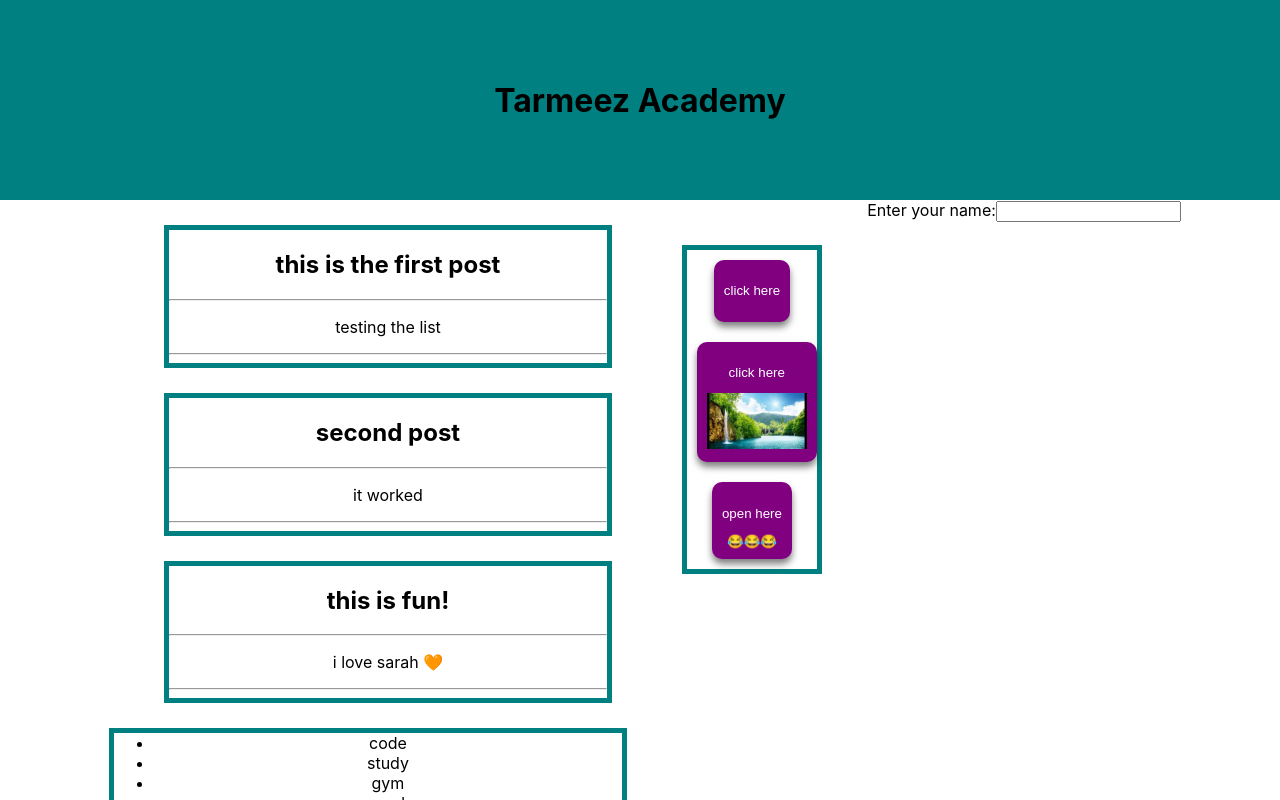
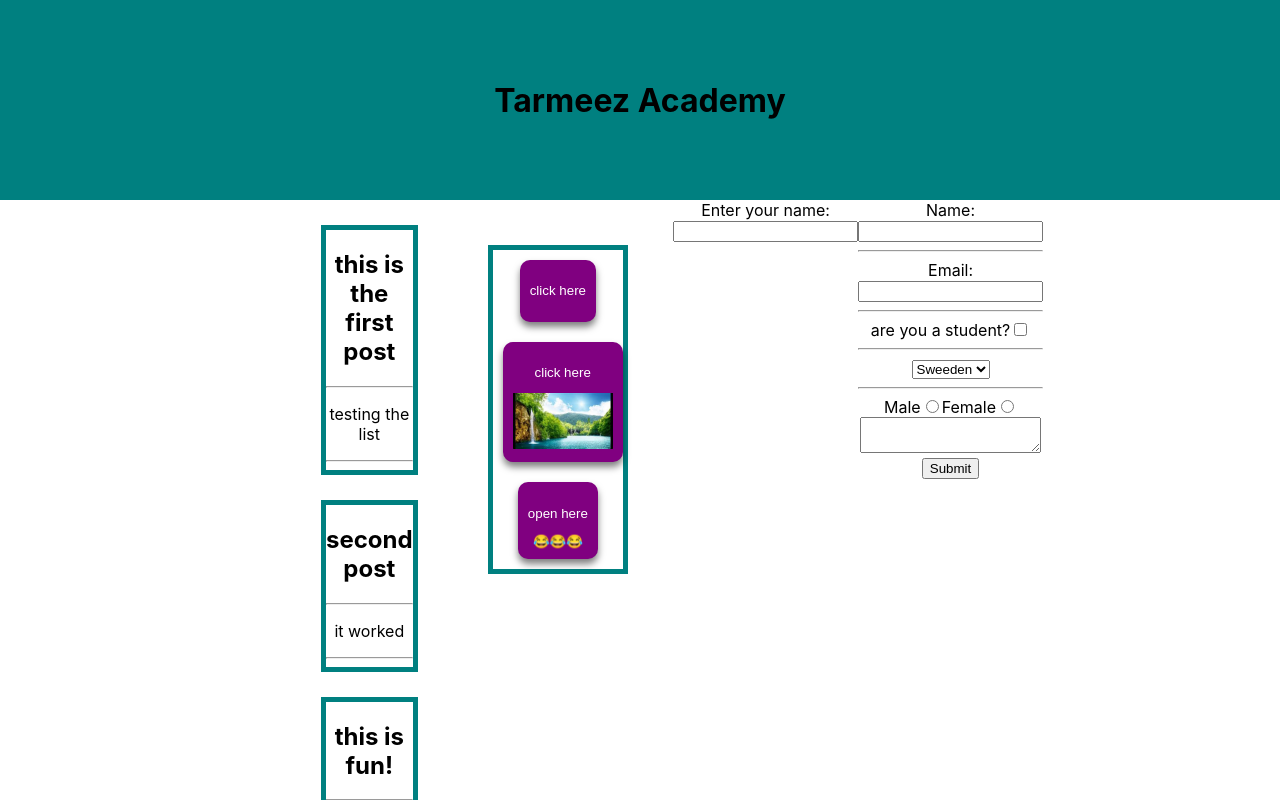
Before and after one commit to NoorAlden21/first-react-app, a React (Create React App) app: page / in a window 1280 px wide. Shown: the top 800 px of the page. Built offline with nearby package versions, Linux system fonts and the light colour scheme.

Commit message:
add form with various input types

```diff
--- a/src/App.js
+++ b/src/App.js
@@ -4,6 +4,7 @@ import Header from "./Header";
 import Post from "./Post";
 import SideMenu from "./SideMenu";
 import MyInput from "./MyInput";
+import MyForm from "./MyForm";
 
 const showSideMenu = true;
 
@@ -68,10 +69,11 @@ function App() {
             <ShowSideMenu />
           </div>
           {/*== Side Menu ==*/}
+          <MyInput />
+
+          <MyForm></MyForm>
         </div>
         {/*== Posts and Side Menu ==*/}
-
-        <MyInput />
       </div>
     </div>
   );
--- /dev/null
+++ b/src/MyForm.js
@@ -0,0 +1,90 @@
+import { useState } from "react";
+export default function MyForm() {
+  const [formInputs, setFormInputs] = useState({
+    name: "",
+    email: "",
+    isStudent: false,
+    country: "",
+    gender: "",
+    personalInfo: "",
+  });
+
+  return (
+    <form
+      onSubmit={(event) => {
+        event.preventDefault();
+        console.log(formInputs);
+      }}
+    >
+      <label>Name:</label>
+      <input
+        onChange={(event) => {
+          setFormInputs({ ...formInputs, name: event.target.value });
+        }}
+        value={formInputs.name}
+      ></input>
+
+      <hr></hr>
+      <label>Email:</label>
+      <input
+        onChange={(event) => {
+          setFormInputs({ ...formInputs, email: event.target.value });
+        }}
+        value={formInputs.email}
+      ></input>
+
+      <hr></hr>
+      <label>are you a student?</label>
+      <input
+        type="checkbox"
+        checked={formInputs.isStudent}
+        onChange={(event) => {
+          setFormInputs({ ...formInputs, isStudent: event.target.checked });
+        }}
+      ></input>
+
+      <hr></hr>
+
+      <select
+        onChange={(event) => {
+          setFormInputs({ ...formInputs, country: event.target.value });
+        }}
+      >
+        <option>Sweeden</option>
+        <option>USA</option>
+        <option>Germany</option>
+      </select>
+
+      <hr></hr>
+      <label>Male</label>
+      <input
+        value="male"
+        type="radio"
+        name="gender"
+        checked={formInputs.gender == "male"}
+        onChange={(event) => {
+          setFormInputs({ ...formInputs, gender: event.target.value });
+        }}
+      ></input>
+
+      <label>Female</label>
+      <input
+        value="female"
+        type="radio"
+        name="gender"
+        checked={formInputs.gender == "female"}
+        onChange={(event) => {
+          setFormInputs({ ...formInputs, gender: event.target.value });
+        }}
+      ></input>
+      <textarea
+        onChange={(event) => {
+          setFormInputs({ ...formInputs, personalInfo: event.target.value });
+        }}
+        value={formInputs.personalInfo}
+      ></textarea>
+
+      <button>Submit</button>
+    </form>
+  );
+}
```
